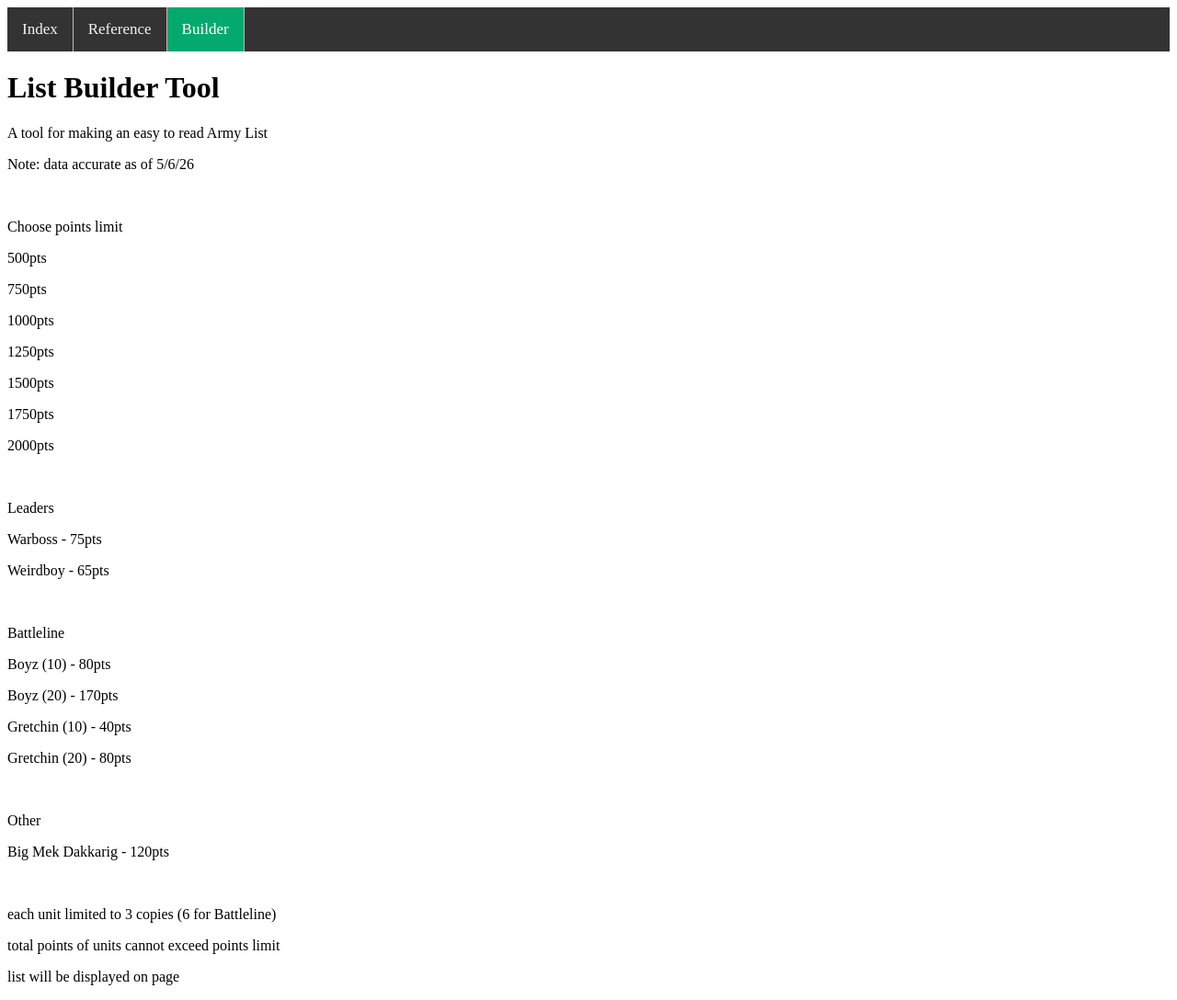
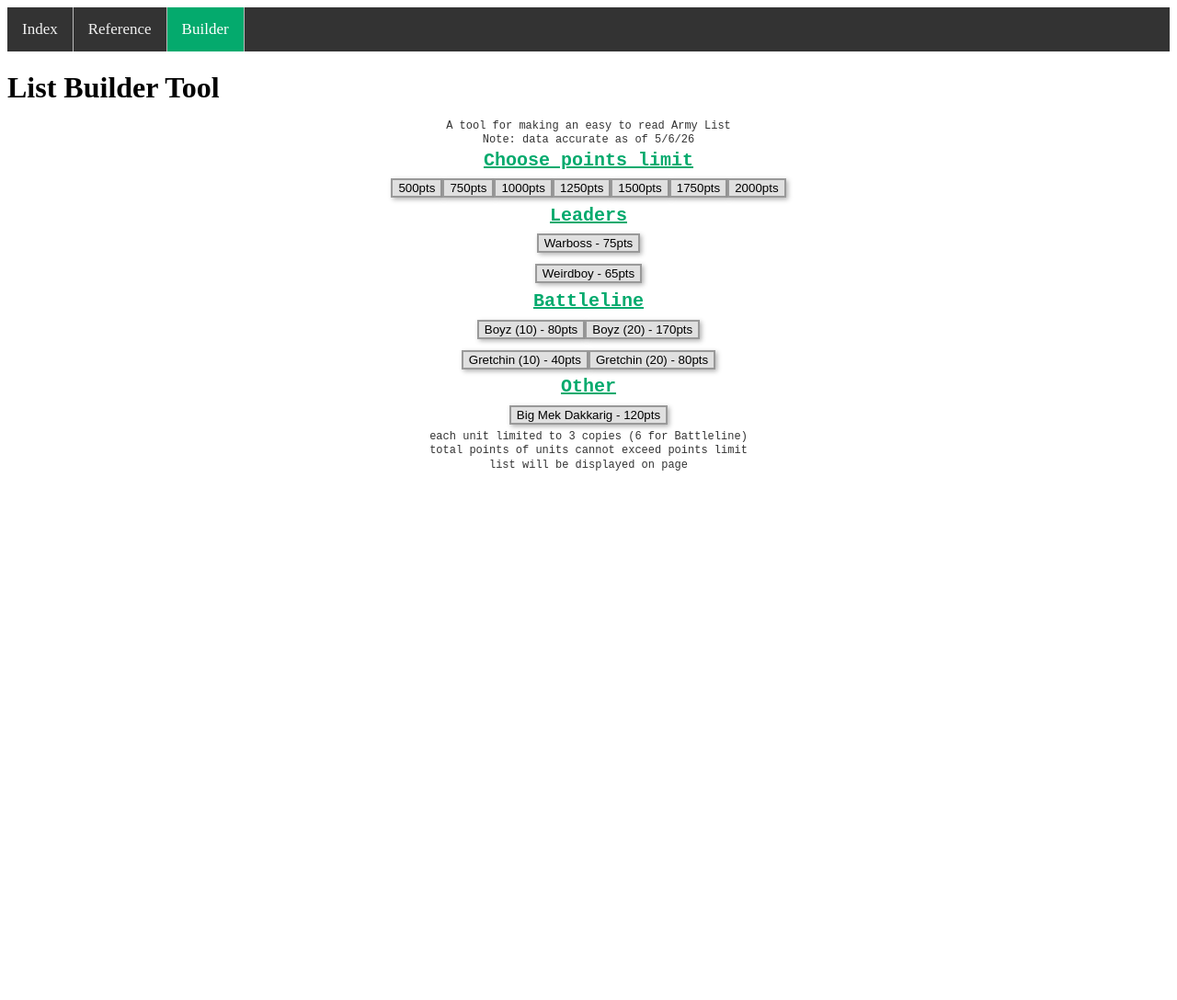
Before and after one commit to JDragonM32/Assessment-2, a Flask app: page /builder in a window 1280 px wide. Shown: the whole page at 92% size. After the commit the page ends 512 px from the top, so only its background shows below. Run offline with Flask 3, Linux system fonts and the light colour scheme.

Commit message:
alignment and text updates

```diff
--- a/static/css/style.css
+++ b/static/css/style.css
@@ -33,3 +33,32 @@ button.clicked {
     box-shadow: inset 2px 2px 5px rgba(0,0,0,0.3); /* inset shadow = pressed look */
     transform: translateY(2px); /* shifts down slightly */
 }
+
+.gallery-container {
+    text-align: center;
+}
+img {
+    margin: auto;
+}
+.points-box {
+    text-align: center;
+}
+.units-box {
+    text-align: center;
+}
+
+h2 {
+    text-align: center;
+    color: #04AA6D;
+    text-decoration: underline;
+    font-family: 'Courier New', Courier, monospace;
+    font-size: 20px;
+    line-height: 0.3;
+}
+p {
+    text-align: center;
+    color: #333;
+    font-family: 'Courier New', Courier, monospace;
+    font-size: 12px;
+    line-height: 0.3;
+}
--- a/templates/builder.html
+++ b/templates/builder.html
@@ -12,37 +12,35 @@
         <p>A tool for making an easy to read Army List</p>
         <p>Note: data accurate as of 5/6/26</p>
 
-        <br>
+        <p></p>
 
-        <p>Choose points limit</p>
-        <p>500pts</p>
-        <p>750pts</p>
-        <p>1000pts</p>
-        <p>1250pts</p>
-        <p>1500pts</p>
-        <p>1750pts</p>
-        <p>2000pts</p>
+        <h2>Choose points limit</h2>
+        <div class="points-box">
+        <button>500pts</button><button>750pts</button><button>1000pts</button><button>1250pts</button><button>1500pts</button><button>1750pts</button><button>2000pts</button>
+        </div>
 
-        <br>
+        <p></p>
 
-        <p>Leaders</p>
-        <p>Warboss - 75pts</p>
-        <p>Weirdboy - 65pts</p>
+        <h2>Leaders</h2>
+        <div class="units-box">
+        <button>Warboss - 75pts</button>
+        <p></p>
+        <button>Weirdboy - 65pts</button>
+        </div>
 
-        <br>
+        <h2>Battleline</h2>
+        <div class="units-box">
+        <button>Boyz (10) - 80pts</button><button>Boyz (20) - 170pts</button>
+        <p></p>
+        <button>Gretchin (10) - 40pts</button><button>Gretchin (20) - 80pts</button>
+        </div>
 
-        <p>Battleline</p>
-        <p>Boyz (10) - 80pts</p>
-        <p>Boyz (20) - 170pts</p>
-        <p>Gretchin (10) - 40pts</p>
-        <p>Gretchin (20) - 80pts</p>
+        <h2>Other</h2>
+        <div class="units-box">
+        <button>Big Mek Dakkarig - 120pts</button>
+        </div>
 
-        <br>
-
-        <p>Other</p>
-        <p>Big Mek Dakkarig - 120pts</p>
-
-        <br>
+        <p></p>
 
         <p>each unit limited to 3 copies (6 for Battleline)</p>
         <p>total points of units cannot exceed points limit</p>
```
